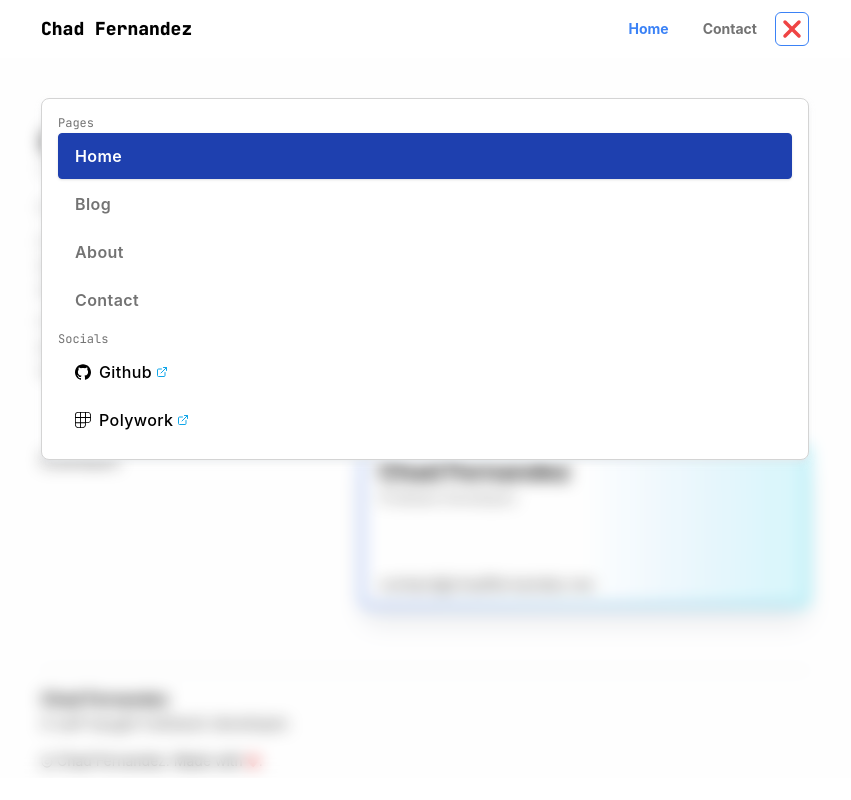
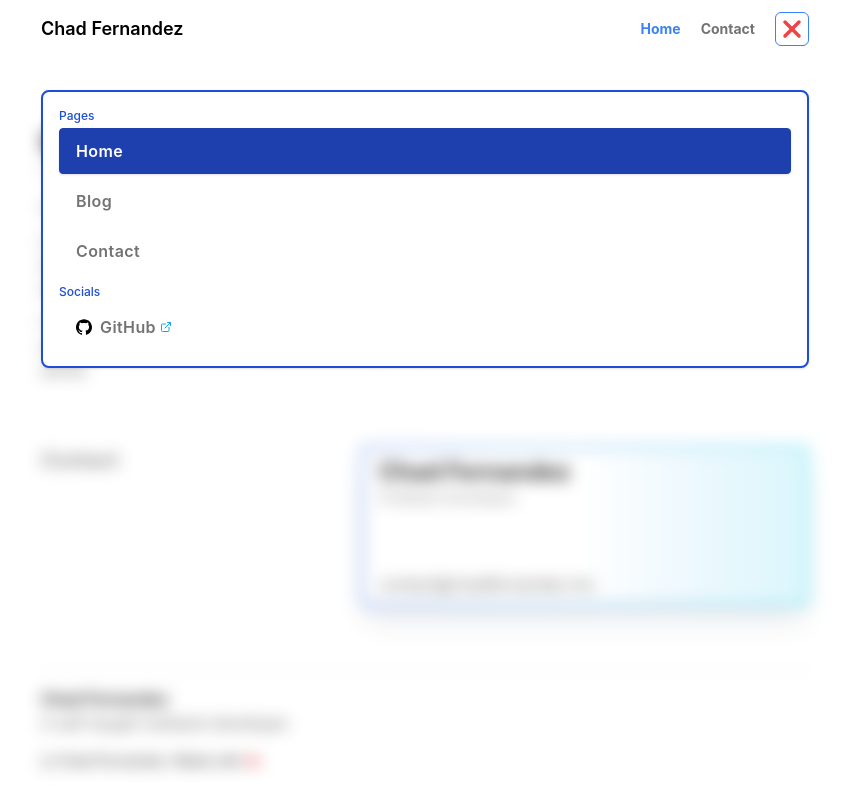
Before and after one commit to chof64/chadfernandez-me, a Next.js app: page / in a window 1280 px wide. Both pictures are taken after a click on the element 1007 px from the left and 29 px from the top of the page. Shown: the whole page, without its empty margins (215-1066 px from the left). Built offline with nearby package versions, Linux system fonts and the light colour scheme; a web font is replaced by a local one.

Commit message:
refactored; minified and simplified navigation. added config file for easy update

```diff
--- /dev/null
+++ b/config/items.navigation.config.js
@@ -0,0 +1,39 @@
+module.exports = {
+  items: [
+    {
+      group: "Pages",
+      items: [
+        {
+          name: "Home",
+          href: "/",
+          pin: true,
+          external: false,
+        },
+        {
+          name: "Blog",
+          href: "/blog",
+          pin: false,
+          external: false,
+        },
+        {
+          name: "Contact",
+          href: "/#contact",
+          pin: true,
+          external: false,
+        },
+      ],
+    },
+    {
+      group: "Socials",
+      items: [
+        {
+          name: "GitHub",
+          href: "https://github.com/chof64",
+          pin: false,
+          external: true,
+          icon: "/icons/socials/github.svg",
+        },
+      ],
+    },
+  ],
+};
--- a/src/components/Navigation.js
+++ b/src/components/Navigation.js
@@ -6,36 +6,22 @@ import { Menu } from "@headlessui/react";
 import {
   Menu as MenuIcon,
   X as XIcon,
-  ArrowRight as ArrowRightIcon,
   ExternalLink as ExternalLinkIcon,
 } from "lucide-react";
 
+import { items } from "/config/items.navigation.config.js";
 import Platform from "./Platform";
 import { classMerge } from "/src/utils/classMerge";
+import { getConfig } from "/src/utils/getConfig";
+
+const _navigationItems = items;
+const _navigationInternal = getConfig({
+  key: "group",
+  value: "Pages",
+  config: items,
+});
 
 export default function Navigation() {
-  const NAVIGATION = [
-    { name: "Home", href: "/", pin: true },
-    { name: "Blog", href: "/blog", pin: false },
-    { name: "About", href: "/#about", pin: false },
-    { name: "Contact", href: "/#contact", pin: true },
-  ];
-
-  const SOCIALS = [
-    {
-      name: "Github",
-      href: "https://github.com/chof64",
-      icon: "/icons/socials/github.svg",
-      external: true,
-    },
-    {
-      name: "Polywork",
-      href: "https://polywork.chadfernandez.me",
-      icon: "/icons/socials/polywork.svg",
-      external: true,
-    },
-  ];
-
   const router = useRouter();
   const isActive = (href) => {
     return router.asPath === href;
@@ -62,15 +48,17 @@ export default function Navigation() {
             <Platform>
               <div className="flex items-center justify-between py-3">
                 <Link href="/">
-                  <h1 className="cursor-pointer font-mono text-lg font-black hover:text-blue-700">
+                  <h1 className="cursor-pointer text-lg font-semibold hover:text-blue-700">
                     Chad Fernandez
                   </h1>
                 </Link>
-                <nav className="flex items-center gap-x-0.5">
-                  {NAVIGATION.filter((item) => item.pin).map((item) => (
+                <nav className="flex items-center gap-x-5">
+                  {_navigationInternal.items
+                    .filter((item) => item.pin)
+                    .map((item) => (
                       <MenuLink
                         className={classMerge(
-                        "hidden rounded-lg px-4 py-1.5 text-sm font-bold md:block ",
+                          "hidden rounded-lg text-sm font-bold md:block ",
                           isActive(item.href)
                             ? "text-blue-500 hover:text-blue-700"
                             : "text-neutral-500 hover:text-neutral-700"
@@ -95,51 +83,32 @@ export default function Navigation() {
               </div>
             </Platform>
           </div>
-          <div
-            className={classMerge(
-              "absolute select-none",
-              open ? "h-[90vh] w-full bg-gray-100/10 backdrop-blur" : null
-            )}
-          >
-            <div className="absolute mt-10 flex max-h-[60vh] w-full justify-center">
+          <div className="absolute w-full">
+            <div className="absolute mt-8 flex w-full justify-center">
               <Platform>
                 <Menu.Items
                   as="div"
-                  className="flex flex-col gap-y-2 overflow-auto rounded-lg border border-neutral-300 bg-white p-4 shadow-md shadow-gray-200/50 focus:outline-none"
+                  className="flex max-h-[55vh] flex-col gap-y-2.5 overflow-auto rounded-lg border-2 border-blue-700 bg-white p-2 shadow focus:outline-none md:p-4"
                 >
-                  <div className="flex flex-col gap-y-0.5">
-                    <p className="relative font-mono text-xs text-neutral-500">
-                      Pages
-                    </p>
-                    {NAVIGATION.map((item, index) => (
-                      <Menu.Item key={index}>
+                  {_navigationItems.map((group) => (
+                    <div key={group.group}>
+                      <h2 className="text-xs font-medium text-blue-700">
+                        {group.group}
+                      </h2>
+                      <div className="mt-1 flex flex-col gap-y-1">
+                        {group.items.map((item) => (
+                          <Menu.Item key={item.name}>
                             <MenuLink
+                              href={item.href}
+                              external={item.external}
                               className={classMerge(
                                 "inline-flex items-center rounded border px-4 py-2.5 align-middle text-sm font-semibold tracking-wide md:text-base",
                                 isActive(item.href)
                                   ? "border-blue-800 bg-blue-800 text-white shadow"
                                   : "border-blue-500/0 text-neutral-500 hover:border-blue-700 hover:bg-blue-100 hover:text-blue-700"
                               )}
-                          href={item.href}
                             >
-                          {/* <ArrowRightIcon className="mr-2 h-4 w-4 stroke-[3]" /> */}
-                          {item.name}
-                        </MenuLink>
-                      </Menu.Item>
-                    ))}
-                  </div>
-                  <div className="flex flex-col gap-y-0.5">
-                    <p className="relative font-mono text-xs text-neutral-500">
-                      Socials
-                    </p>
-                    {SOCIALS.map((item, index) => (
-                      <Menu.Item key={index}>
-                        <MenuLink
-                          className="inline-flex items-center rounded border border-blue-700/0 px-4 py-2.5 align-middle text-sm font-medium tracking-wide hover:border-blue-700 hover:bg-blue-200 md:text-base"
-                          href={item.href}
-                          target="_blank"
-                          rel="noreferrer"
-                        >
+                              {item.icon ? (
                                 <div className="relative mr-2 h-4 w-4">
                                   <Image
                                     src={item.icon}
@@ -147,15 +116,27 @@ export default function Navigation() {
                                     alt={item.name}
                                   />
                                 </div>
+                              ) : null}
                               {item.name}
+                              {item.external ? (
                                 <ExternalLinkIcon className="ml-1 h-3 w-3 stroke-sky-500" />
+                              ) : null}
                             </MenuLink>
                           </Menu.Item>
                         ))}
                       </div>
+                    </div>
+                  ))}
                 </Menu.Items>
               </Platform>
             </div>
+            <div
+              className={classMerge(
+                open
+                  ? "fixed inset-0 -z-50 h-full w-full bg-white/20 backdrop-blur"
+                  : null
+              )}
+            />
           </div>
         </>
       )}
```
Lines whose indentation alone changed are shown as unchanged.
